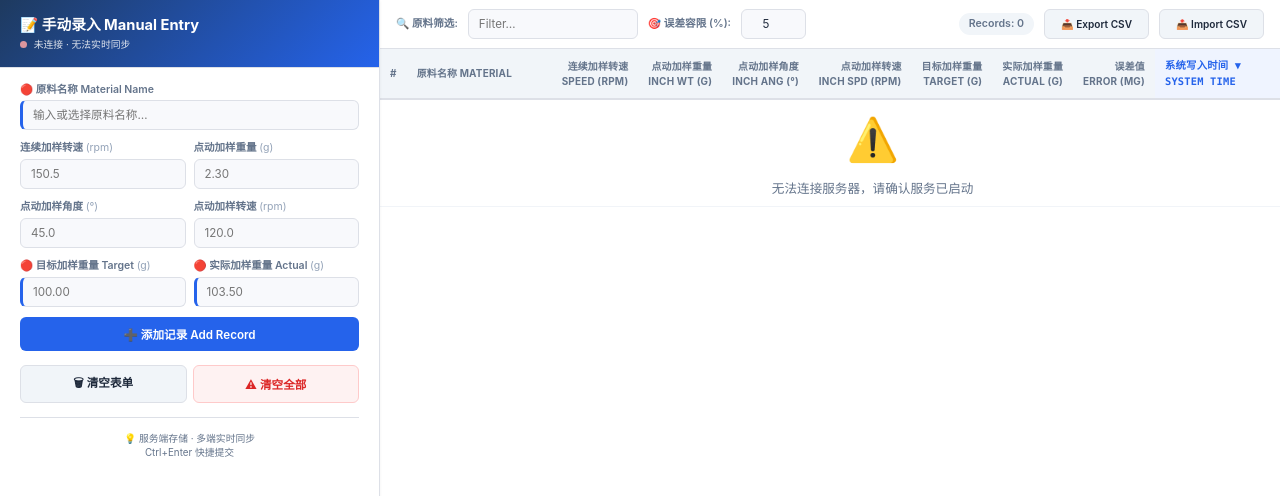
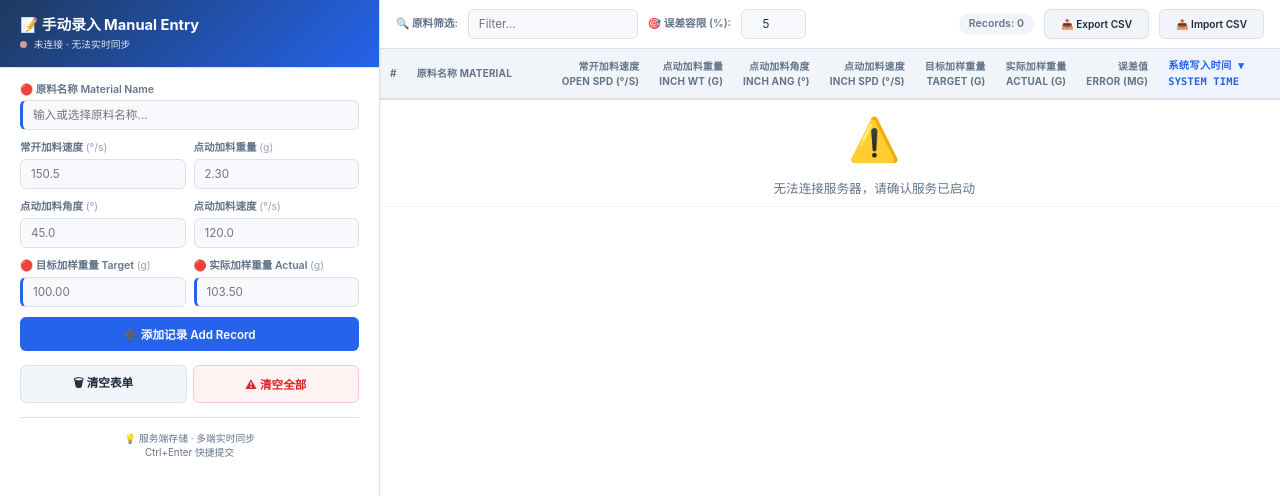
Before and after one commit to dingweiruan-ux/powder-dosing-tracker, a website: page public/index.html in a window 1280 px wide. Shown: the top 496 px of the page. Drawn offline with Linux system fonts and the light colour scheme; no server answers.

Commit message:
Rename: 加样→加料, rpm→°/s for continuous & inching speed

```diff
--- a/public/index.html
+++ b/public/index.html
@@ -180,22 +180,22 @@ td.actions { text-align: center; }
 
       <div class="form-row">
         <div class="form-group">
-          <label>连续加样转速 <span class="unit">(rpm)</span></label>
+          <label>常开加料速度 <span class="unit">(°/s)</span></label>
           <input type="number" id="f-cont-speed" step="any" placeholder="150.5">
         </div>
         <div class="form-group">
-          <label>点动加样重量 <span class="unit">(g)</span></label>
+          <label>点动加料重量 <span class="unit">(g)</span></label>
           <input type="number" id="f-inch-weight" step="any" placeholder="2.30">
         </div>
       </div>
 
       <div class="form-row">
         <div class="form-group">
-          <label>点动加样角度 <span class="unit">(°)</span></label>
+          <label>点动加料角度 <span class="unit">(°)</span></label>
           <input type="number" id="f-inch-angle" step="any" placeholder="45.0">
         </div>
         <div class="form-group">
-          <label>点动加样转速 <span class="unit">(rpm)</span></label>
+          <label>点动加料速度 <span class="unit">(°/s)</span></label>
           <input type="number" id="f-inch-speed" step="any" placeholder="120.0">
         </div>
       </div>
@@ -253,10 +253,10 @@ td.actions { text-align: center; }
           <tr>
             <th data-col="id" style="width:40px">#</th>
             <th data-col="material_name" style="min-width:145px">原料名称 Material</th>
-            <th data-col="continuous_dosing_speed" class="num">连续加样转速<br>Speed (rpm)</th>
-            <th data-col="inching_dosing_weight" class="num">点动加样重量<br>Inch Wt (g)</th>
-            <th data-col="inching_dosing_angle" class="num">点动加样角度<br>Inch Ang (°)</th>
-            <th data-col="inching_dosing_speed" class="num">点动加样转速<br>Inch Spd (rpm)</th>
+            <th data-col="continuous_dosing_speed" class="num">常开加料速度<br>Open Spd (°/s)</th>
+            <th data-col="inching_dosing_weight" class="num">点动加料重量<br>Inch Wt (g)</th>
+            <th data-col="inching_dosing_angle" class="num">点动加料角度<br>Inch Ang (°)</th>
+            <th data-col="inching_dosing_speed" class="num">点动加料速度<br>Inch Spd (°/s)</th>
             <th data-col="target_dosing_weight" class="num">目标加样重量<br>Target (g)</th>
             <th data-col="actual_dosing_weight" class="num">实际加样重量<br>Actual (g)</th>
             <th data-col="error_value" class="num">误差值<br>Error (mg)</th>
```
Also changed, not shown: 1 other file.
